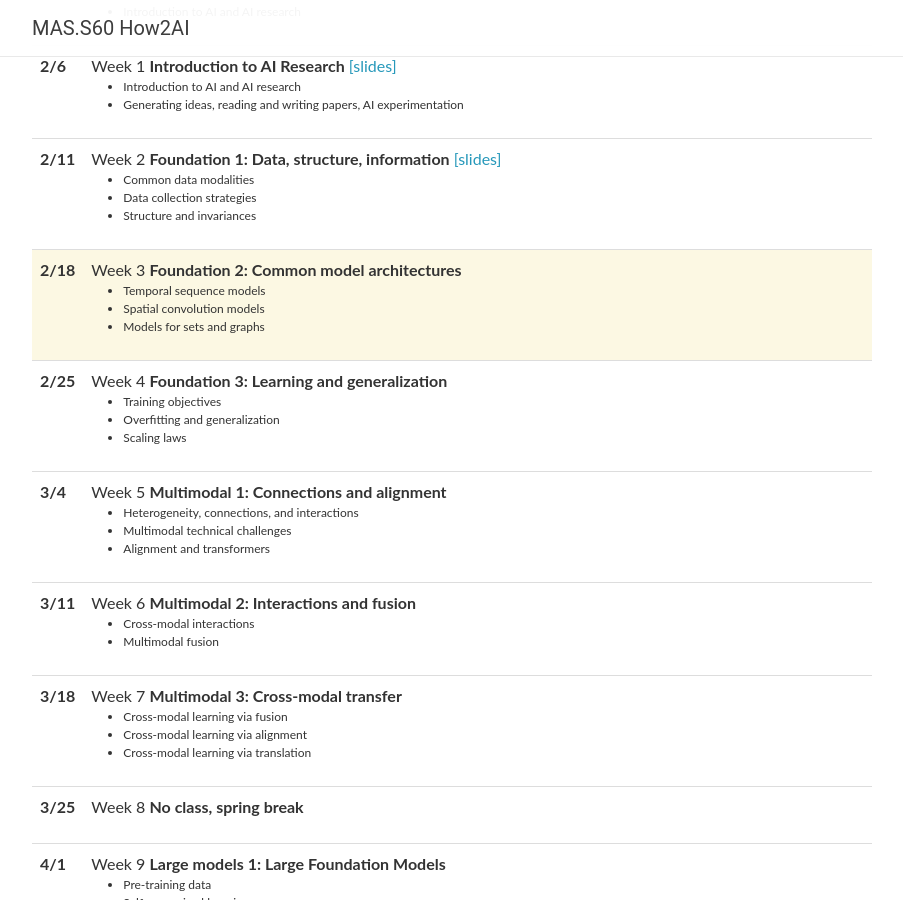
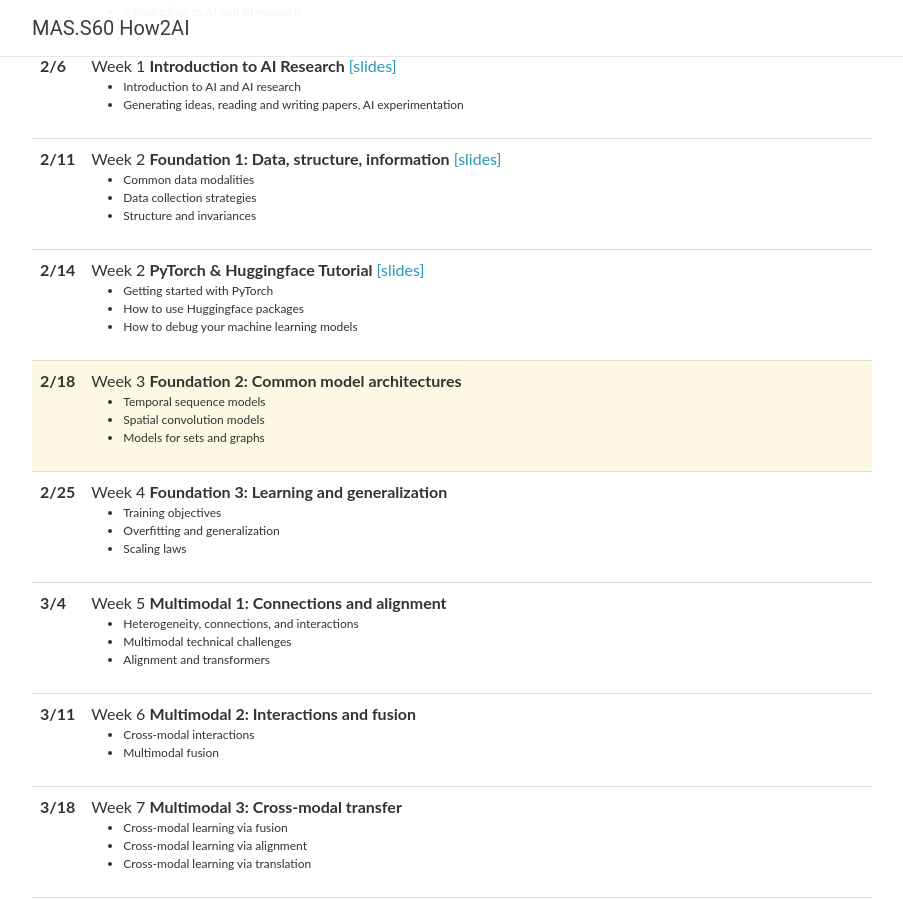
Before and after one commit to MIT-MI/how2ai-course, a Jekyll site: the page built from spring2025/_pages/schedule.md, in a window 1280 px wide and 900 px high, scrolled down 301 px. Shown: the whole window, without its empty margins (188-1091 px from the left). Built offline with Jekyll 4.4.1, drawn with Linux system fonts in a browser that asks for light colours; nearby versions of some CDN libraries; comment, search, counter and statistics services are not loaded.

Commit message:
Add recitation pdf

```diff
--- a/_data/lectures_2025.yml
+++ b/_data/lectures_2025.yml
@@ -18,12 +18,22 @@
 
 - date: 2/11
   title: >
-    Week 2 <strong>Foundation 1: Data, structure, information</strong> <a href="lec2 - data.pdf">[slides]</a>
+    Week 2 <strong>Foundation 1: Data, structure, information</strong> <a href="Debugging Tips.pdf">[slides]</a>
   slides:
   topics:
     - Common data modalities <br/>
     - Data collection strategies <br/>
     - Structure and invariances
+  readings:
+
+- date: 2/14
+  title: >
+    Week 2 <strong>PyTorch & Huggingface Tutorial</strong> <a href="lec2 - data.pdf">[slides]</a>
+  slides:
+  topics:
+    - Getting started with PyTorch <br/>
+    - How to use Huggingface packages <br/>
+    - How to debug your machine learning models
   readings:
 
 - date: 2/18
```
